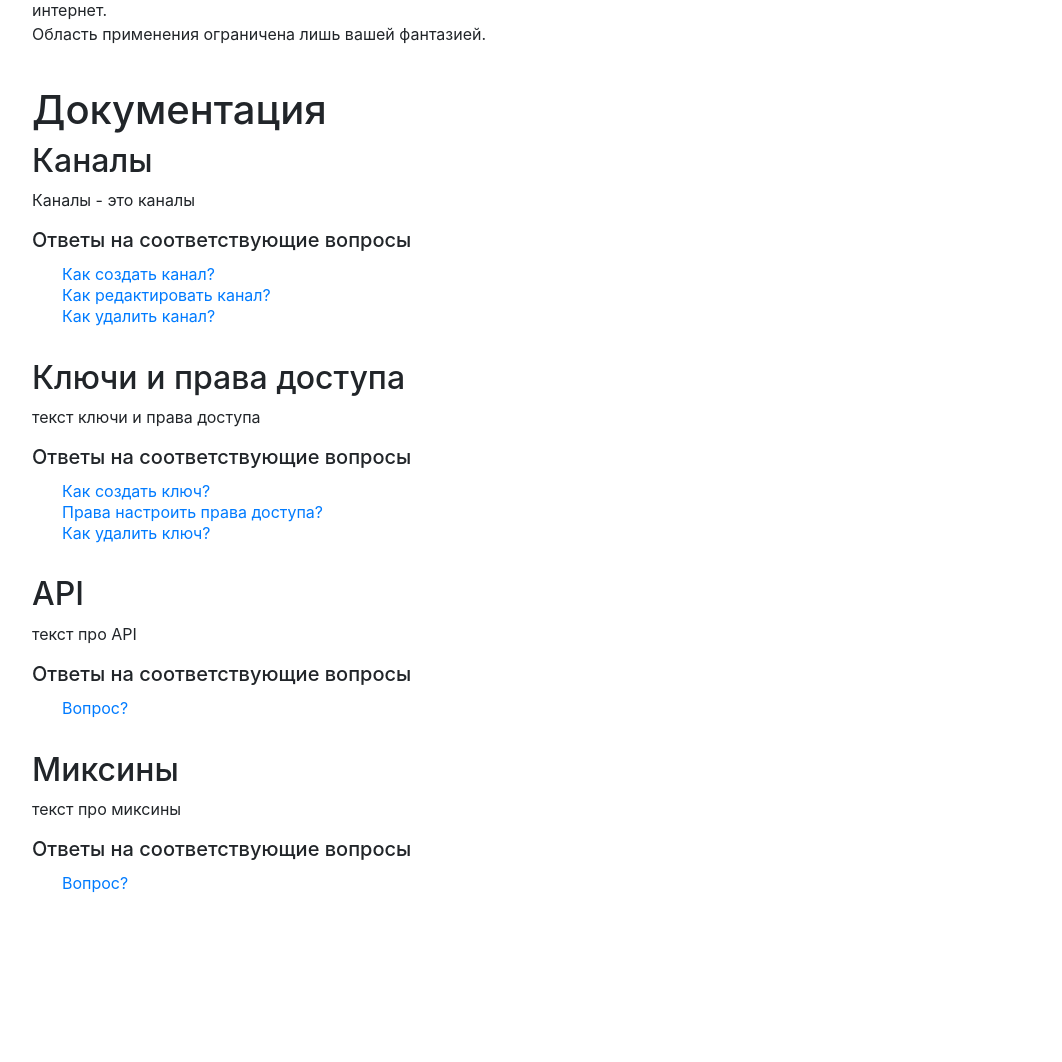
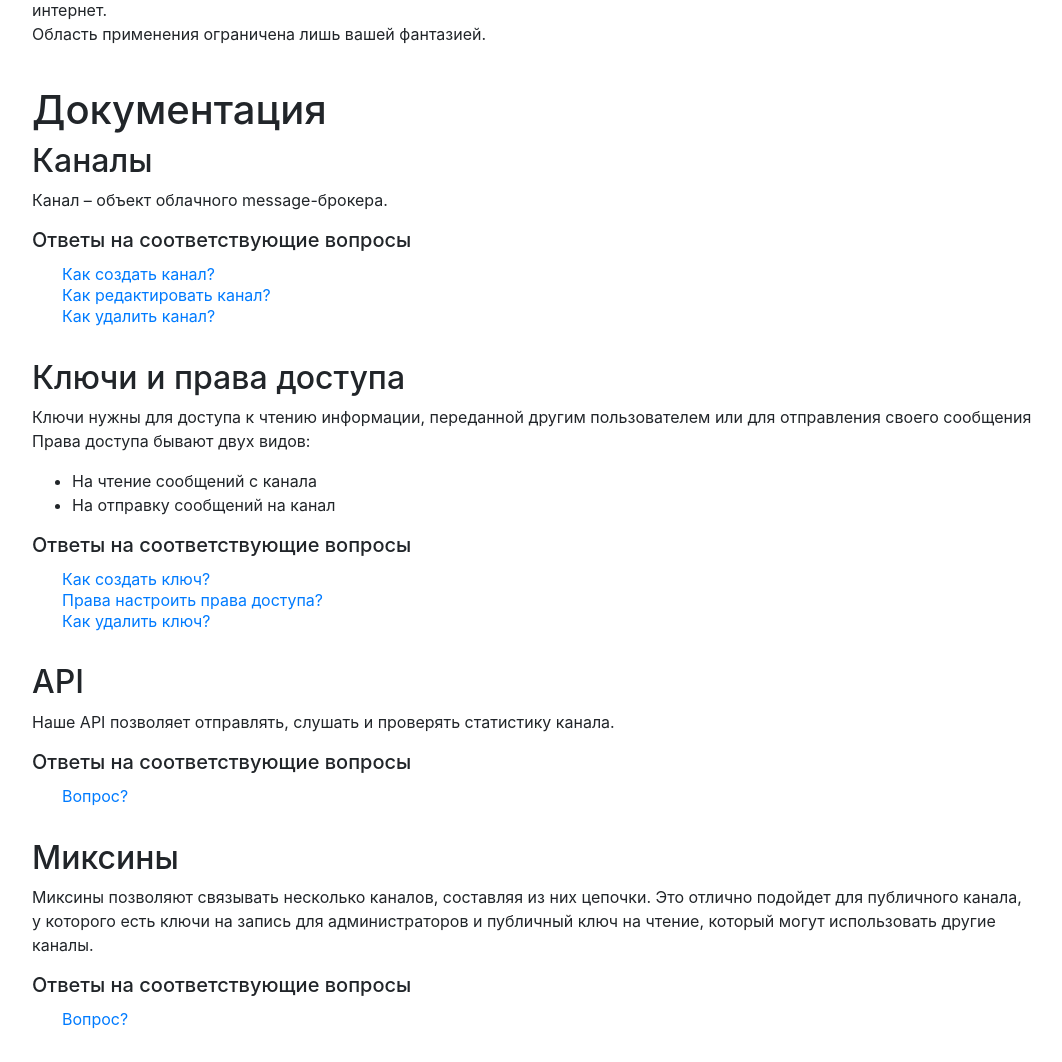
Before and after one commit to gaskeo/limq-panel, a Flask app: page /helpdesk in a window 1280 px wide. Shown: the part 465-1527 px from the top of the page, without its empty margins (108-1170 px from the left). Before the commit the page ends 1358 px from the top, so only its background shows below. Run offline with Flask 2, Linux system fonts and the light colour scheme; parts of the project's set-up code (start-up, migrations or seed data) failed here and were passed over; some libraries are stand-ins or nearby versions.

Commit message:
add info in helpdesk and refactor "create key" form

```diff
--- a/core.py
+++ b/core.py
@@ -164,7 +164,6 @@ def do_grant():
 
     if not form.validate():
         return redirect("/?error=bad_request")
-
     sess = SessObject()
 
     channel = form.id.data
@@ -178,9 +177,15 @@ def do_grant():
 
     key_s = generate_key()
     key = Key(key=key_s, chan_id=channel, name=form.name.data, created=datetime.now())
-
-    read = form.read.data
-    write = form.write.data
+    if form.permissions.data == '0':
+        read = 1
+        write = 0
+    elif form.permissions.data == '1':
+        read = 0
+        write = 1
+    else:
+        read = 0
+        write = 0
     info = form.info_allowed.data
 
     key.perm = info << 2 | write << 1 | read
--- a/forms.py
+++ b/forms.py
@@ -6,7 +6,7 @@
 #  |______| |_|  \__| |_| |_| |_|  \__,_| |_| |_| |_| |_|  |_|\___\_\
 
 from flask_wtf import FlaskForm
-from wtforms import StringField, PasswordField, BooleanField, SubmitField, HiddenField
+from wtforms import StringField, PasswordField, BooleanField, SubmitField, HiddenField, RadioField
 from wtforms.validators import DataRequired, Length
 
 
@@ -46,8 +46,7 @@ class CreateKeyForm(FlaskForm):
     id = HiddenField("", validators=[DataRequired()])
     name = StringField("Название", validators=[DataRequired(), Length(
         min=1, max=20, message="Не больше 20 символов")])
-    read = BooleanField("Приём", false_values=["0"])
-    write = BooleanField("Отправка", false_values=["0"])
+    permissions = RadioField("", choices=[('0', 'Прием'), ('1', 'Отправка')], default='1')
     info_allowed = BooleanField("Разрешить info", false_values=["0"])
     submit = SubmitField("Создать ключ")
 
--- a/static/js/index.js
+++ b/static/js/index.js
@@ -17,6 +17,10 @@ $("#can-read").change(() => {
     $("#allow-info").toggle();
 });
 
+$("#can-write").change(() => {
+    $("#allow-info").toggle();
+});
+
 
 $("#allow-info").change(() => {
     $("#selected-info").toggle();
--- a/templates/helpdesk/helpdesk.html
+++ b/templates/helpdesk/helpdesk.html
@@ -30,17 +30,22 @@
     <h1>Документация</h1>
     <div>
         <h2>Каналы</h2>
-        <p>Каналы - это каналы</p>
+        <p>Канал &#8211; объект облачного message-брокера.</p>
         <h5>Ответы на соответствующие вопросы</h5>
         <div class="helpdesk-links">
-            <p><a href="/helpdesk/channels">Как создать канал?</a></p>
-            <p><a href="/helpdesk/channels">Как редактировать канал?</a></p>
-            <p><a href="/helpdesk/channels">Как удалить канал?</a></p>
+            <p><a href="/helpdesk/help_channels_create">Как создать канал?</a></p>
+            <p><a href="/helpdesk/help_channels_edit">Как редактировать канал?</a></p>
+            <p><a href="/helpdesk/help_channels_delete">Как удалить канал?</a></p>
         </div>
     </div><br>
     <div>
         <h2>Ключи и права доступа</h2>
-        <p>текст ключи и права доступа</p>
+        <p>Ключи нужны для доступа к чтению информации, переданной другим пользователем
+            или для отправления своего сообщения<br>Права доступа бывают двух видов:</p>
+            <ul>
+                <li>На чтение сообщений с канала</li>
+                <li>На отправку сообщений на канал</li>
+            </ul>
         <h5>Ответы на соответствующие вопросы</h5>
         <div class="helpdesk-links">
             <p><a href="/helpdesk/keys">Как создать ключ?</a></p>
@@ -50,7 +55,7 @@
     </div><br>
     <div>
         <h2>API</h2>
-        <p>текст про API</p>
+        <p>Наше API позволяет отправлять, слушать и проверять статистику канала.</p>
         <h5>Ответы на соответствующие вопросы</h5>
         <div class="helpdesk-links">
             <p><a href="#">Вопрос?</a></p>
@@ -58,7 +63,10 @@
     </div><br>
     <div>
         <h2>Миксины</h2>
-        <p>текст про миксины</p>
+        <p>Миксины позволяют связывать несколько каналов, составляя из них цепочки. Это отлично подойдет
+            для публичного канала, у которого есть ключи на запись для администраторов
+            и публичный ключ на чтение, который могут использовать другие каналы.
+        </p>
         <h5>Ответы на соответствующие вопросы</h5>
         <div class="helpdesk-links">
             <p><a href="#">Вопрос?</a></p>
```
Also changed, not shown: for_images.py (added, +29 -0 lines), templates/helpdesk/help_channel_create.html (added, +10 -0 lines), templates/settings.html (+11 -2 lines).
